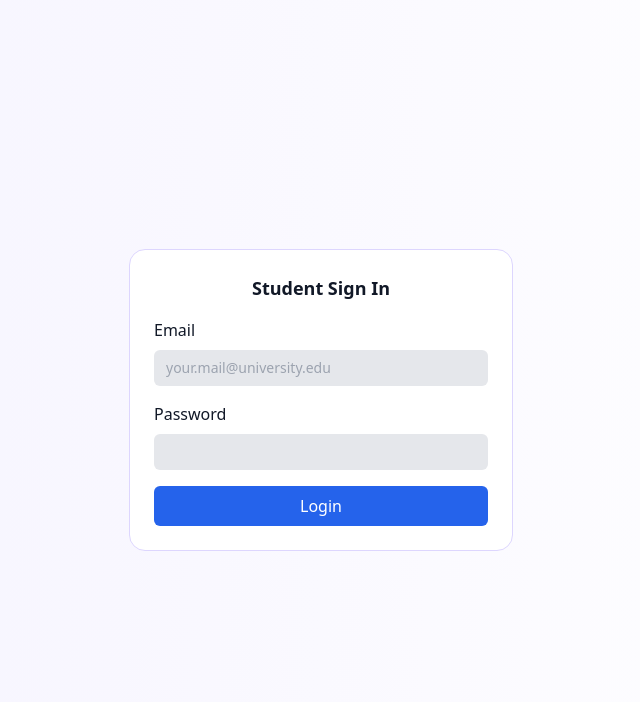
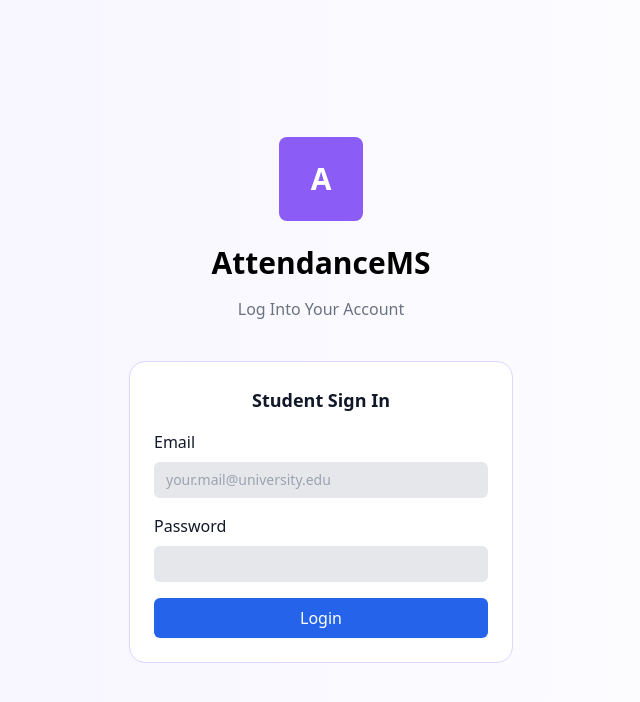
Before and after one commit to KwesitheDev/Attendance-Monitoring-System, a React (Create React App) app in the folder frontend/student/: page /login in a window 1280 px wide. Shown: the top 702 px of the page, without its empty margins (319-959 px from the left). Built offline with nearby package versions, Linux system fonts and the light colour scheme.

Commit message:
chore: added logo and other info

```diff
--- a/frontend/student/src/pages/Login.jsx
+++ b/frontend/student/src/pages/Login.jsx
@@ -3,6 +3,7 @@ import { useNavigate } from "react-router-dom";
 import { login } from "../api/Student";
 import Card from "../components/Card";
 import Input from "../components/Input";
+import Logo from "../components/Logo";
 
 function Login() {
   const [formData, setFormData] = useState({ email: "", password: "" });
@@ -28,10 +29,15 @@ function Login() {
       className="
     min-h-screen flex items-center
     justify-center bg-gray-100
-    bg-gradient-to-r from-violet-50 to-white
+    bg-gradient-to-r from-violet-50 to-white flex-col
 
     "
     >
+      <Logo />
+      <div className="my-6">
+        <h1 className=" mb-4 text-center font-bold text-3xl">AttendanceMS</h1>
+        <p className="mb-4 text-center text-gray-500">Log Into Your Account</p>
+      </div>
       <Card>
         <h2 className="text-lg text-center font-semibold mb-4 text-gray-900">
           Student Sign In
```
